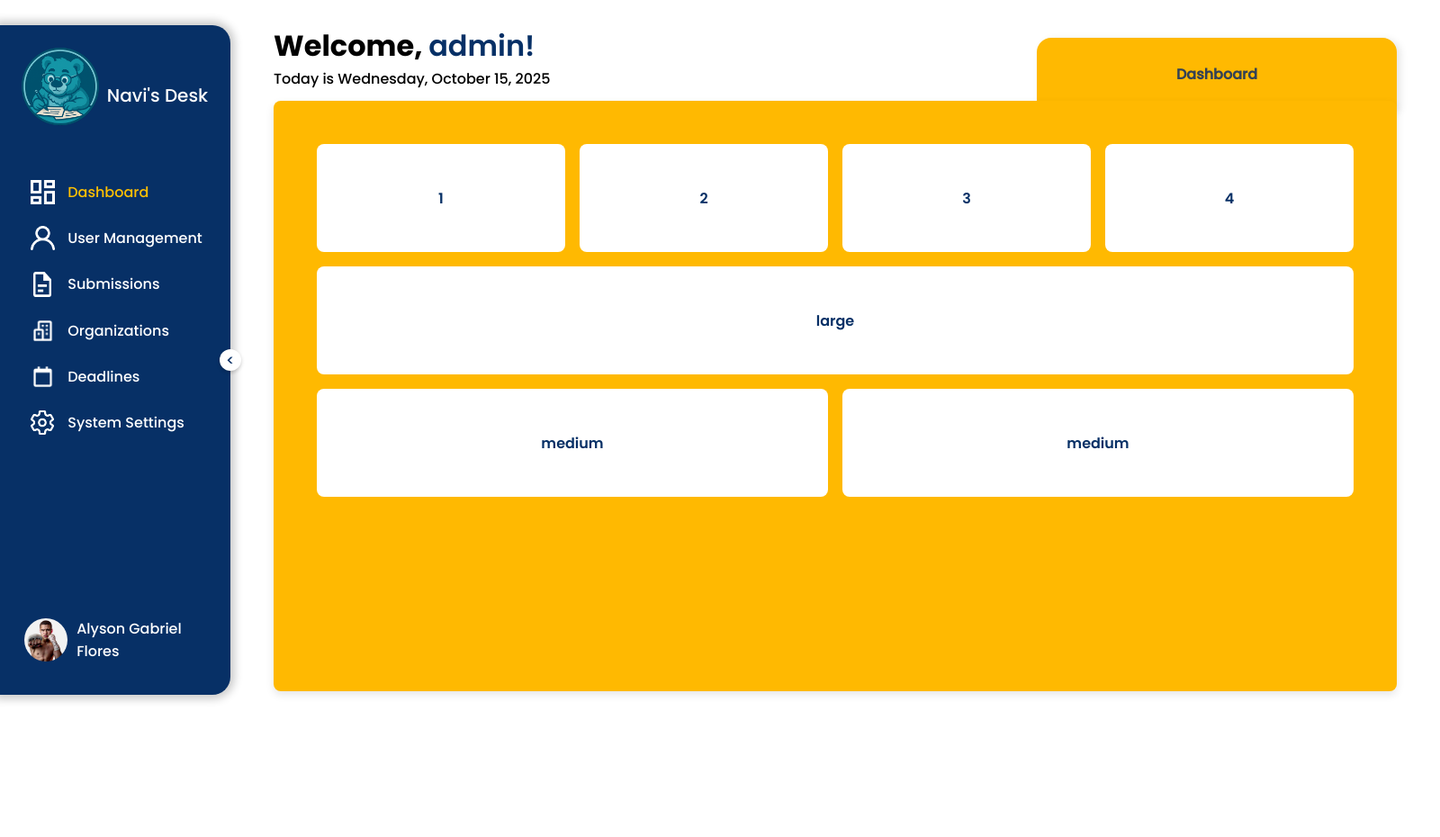
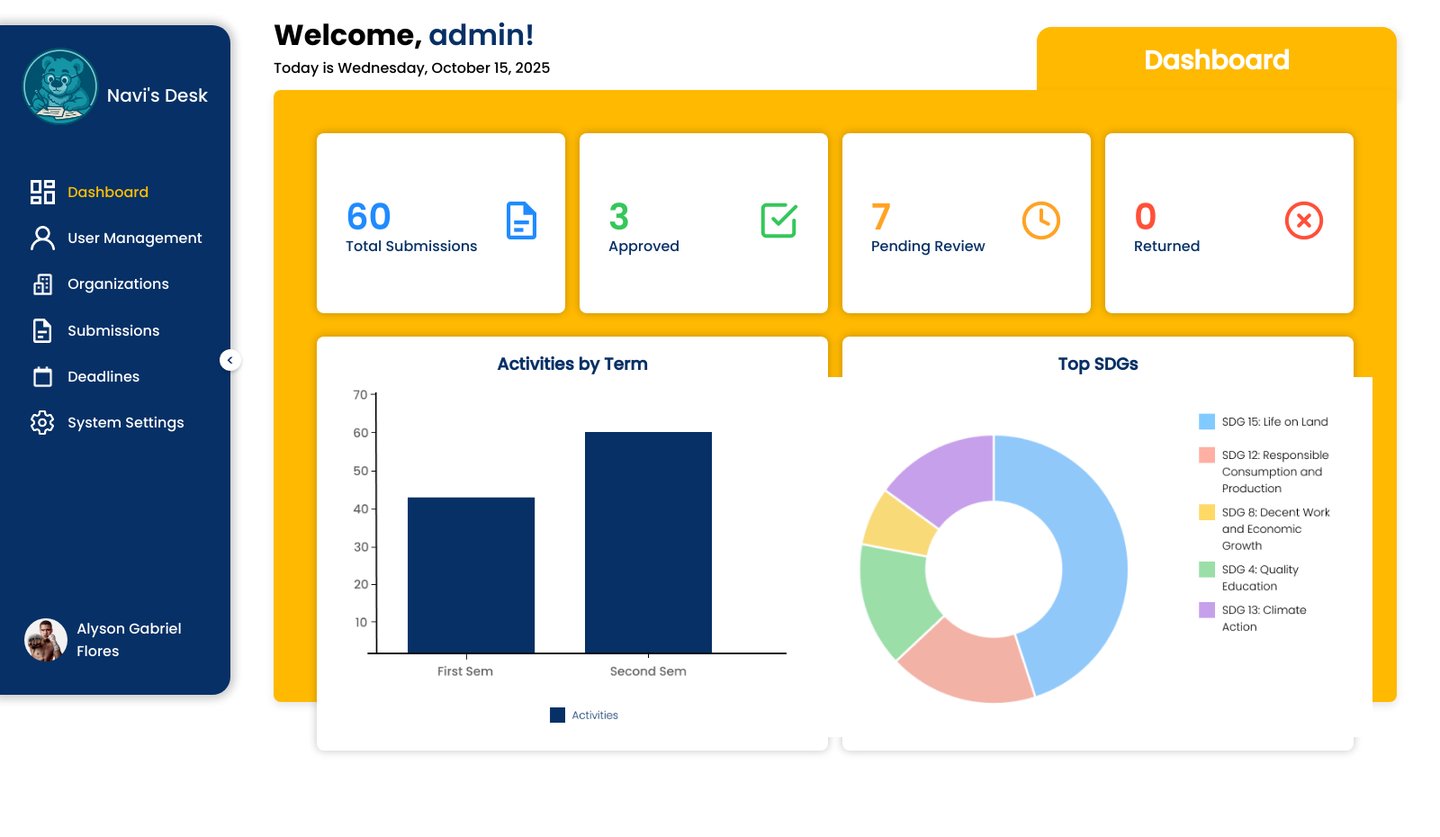
Before and after one commit to seiji0z/navisdesk, a PHP site: page /admin/dashboard.html in a window 1600 px wide; the page is wider, and only the part inside the window is pictured. Shown: that part at 90% size. Before the commit the page ends 780 px from the top of that part, so only its background shows below. Run offline with PHP 8.4, Linux system fonts and the light colour scheme.

Commit message:
Improve admin dashboard

```diff
--- a/assets/css/admin/dashboard.css
+++ b/assets/css/admin/dashboard.css
@@ -1,3 +1,8 @@
+@font-face {
+  font-family: "PoppinsSemiBold";
+  src: url("../fonts/Poppins-SemiBold.ttf") format("truetype");
+}
+
 .main {
   margin-left: 16rem;
   padding: 2rem;
@@ -35,16 +40,62 @@
   border-radius: 8px;
   display: flex;
   justify-content: center;
+  box-shadow: 0 0 10px 1px rgba(0, 0, 0, 0.2);
   align-items: center;
   font-family: "PoppinsSemiBold", sans-serif;
   color: #073066;
-  height: 120px;
+}
+
+.small {
+  grid-column: span 1;
+  height: 200px;
+  margin-bottom: 10px;
 }
 
 .medium {
   grid-column: span 2;
+  height: 460px;
 }
 
-.large {
-  grid-column: span 4;
+.grid-item.small .card {
+  display: flex;
+  flex-direction: row;
+  justify-content: space-between;
+  align-items: center;
+  width: 100%;
+  padding: 1rem 2rem;
+  box-sizing: border-box;
 }
+
+.left-details .number {
+  font-size: 40px;
+  font-family: "PoppinsSemiBold", sans-serif;
+  margin-bottom: -10px;
+}
+
+.number#first {
+    color: #208bff;
+}
+.number#second {
+    color: #34C759;
+}
+.number#third {
+    color: #FFA325;
+}
+.number#fourth {
+    color: #FF5039;
+}
+
+.grid-item.medium .card {
+  display: flex;
+  flex-direction: column;
+  justify-content: space-between;
+  align-items: center;
+  width: 100%;
+  padding: 1rem 2rem;
+  box-sizing: border-box;
+}
+
+.grid-item.medium img {
+  height: 400px;
+}
--- a/assets/css/components/folder.css
+++ b/assets/css/components/folder.css
@@ -5,7 +5,7 @@
   border-radius: 8px;
   width: calc(100% - 2rem);
   max-width: 80vw;
-  height: 100vh;
+  max-height: 85vh;
   box-shadow: 0 4px 10px rgba(0, 0, 0, 0.1);
   overflow: visible;
   transition: width 0.3s ease, max-width 0.3s ease;
@@ -58,8 +58,8 @@
 }
 
 .folder-tab h2 {
-  font-size: 1rem;
+  font-size: 1.8rem;
   font-weight: 600;
-  color: #334155;
-  margin: 0;
+  color: #ffffff;
+  margin-bottom: 5px;
 }
--- a/assets/css/components/sidebar.css
+++ b/assets/css/components/sidebar.css
@@ -123,7 +123,6 @@
 .sidebar.collapsed .arrow {
   transform: rotate(180deg);
   transition: transform 0.3s ease;
-  margin-bottom: 4px;
 }
 
 /*------------ NAV LINKS ------------*/
--- a/assets/js/scripts/dashboard.js
+++ b/assets/js/scripts/dashboard.js
@@ -22,16 +22,74 @@ function initDashboard() {
   // inject dashboard-only grid inside folder-body
   document.querySelector("#folder-body").innerHTML = `
     <div class="grid-container">
-      <div class="grid-item small">1</div>
-      <div class="grid-item small">2</div>
-      <div class="grid-item small">3</div>
-      <div class="grid-item small">4</div>
-      <div class="grid-item large">large</div>
-      <div class="grid-item medium">medium</div>
-      <div class="grid-item medium">medium</div>
+
+      <!-- Summary Cards -->
+      <div class="grid-item small">
+        <div class="card">
+          <div class="left-details">
+            <p class="number" id="first">60</p>
+            <p class="desc">Total Submissions</p>
+          </div>
+          <div class="right-icon">
+            <img src="../../assets/images/blue-submissions-icon.png" alt="Submissions icon" class="card-icon" />
+          </div>
+        </div>
+      </div>
+
+      <div class="grid-item small">
+        <div class="card">
+          <div class="left-details">
+            <p class="number" id="second">3</p>
+            <p class="desc">Approved</p>
+          </div>
+          <div class="right-icon">
+            <img src="../../assets/images/check-icon.png" alt="Submissions icon" class="card-icon" />
+          </div>
+        </div>
+      </div>
+
+      <div class="grid-item small">
+        <div class="card">
+          <div class="left-details">
+            <p class="number" id="third">7</p>
+            <p class="desc">Pending Review</p>
+          </div>
+          <div class="right-icon">
+            <img src="../../assets/images/clock-icon.png" alt="Submissions icon" class="card-icon" />
+          </div>
+        </div>
+      </div>
+
+      <div class="grid-item small">
+        <div class="card">
+          <div class="left-details">
+            <p class="number" id="fourth">0</p>
+            <p class="desc">Returned</p>
+          </div>
+          <div class="right-icon">
+            <img src="../../assets/images/close-icon.png" alt="Submissions icon" class="card-icon" />
+          </div>
+        </div>
+      </div>
+
+      <!-- Activities by Term -->
+      <div class="grid-item medium">
+        <div class="card chart">
+          <h3>Activities by Term</h3>
+          <img src="../../assets/images/placeholder-graph.png" alt="SDG graph" />
+        </div>
+      </div>
+
+      <!-- Top 5 SDGs -->
+      <div class="grid-item medium">
+        <div class="card chart">
+          <h3>Top SDGs</h3>
+          <img src="../../assets/images/placeholder-graph-2.png" alt="SDG graph" />
+        </div>
+      </div>
+
     </div>
   `;
 }
 
-// Run the initialization
 initDashboard();
--- a/components/sidebar.html
+++ b/components/sidebar.html
@@ -26,16 +26,16 @@
 
     <a href="#">
       <span class="sidebar-icon">
-        <img src="../assets/images/submissions-icon.png" alt="Submissions icon" />
+        <img src="../assets/images/organizations-icon.png" alt="Organizations icon" />
       </span>
-      <span class="link-text">Submissions</span>
+      <span class="link-text">Organizations</span>
     </a>
 
     <a href="#">
       <span class="sidebar-icon">
-        <img src="../assets/images/organizations-icon.png" alt="Organizations icon" />
+        <img src="../assets/images/submissions-icon.png" alt="Submissions icon" />
       </span>
-      <span class="link-text">Organizations</span>
+      <span class="link-text">Submissions</span>
     </a>
 
     <a href="#">
```
Also changed, not shown: assets/images/blue-submissions-icon.png (added), assets/images/check-icon.png (added), assets/images/clock-icon.png (added), assets/images/close-icon.png (added), assets/images/placeholder-graph-2.png (added), assets/images/placeholder-graph.png (added).
